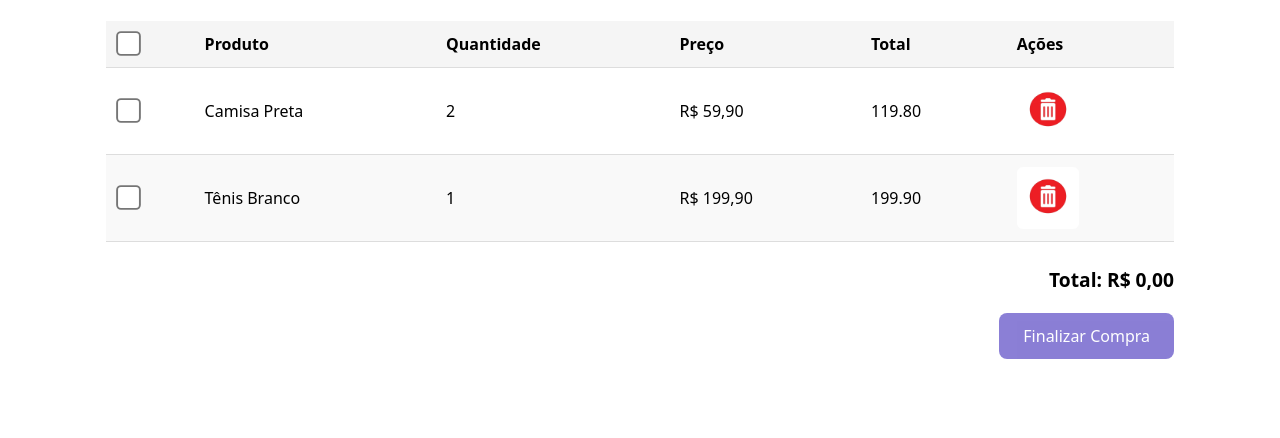
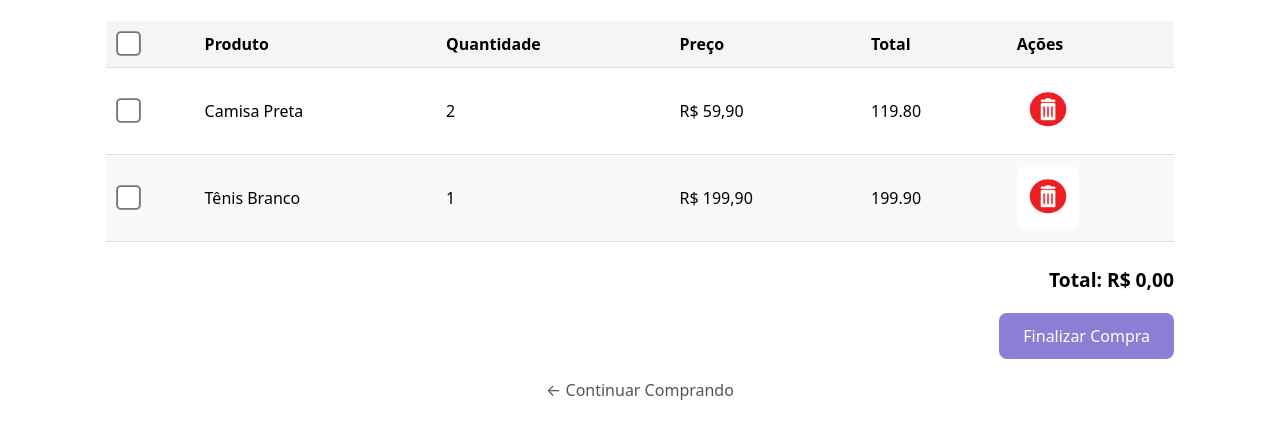
Before and after one commit to NicolasPortugal/atividade-extensao, a plain HTML site: page cart.html in a window 1280 px wide. Shown: the part 188-626 px from the top of the page. Drawn offline with Linux system fonts and the light colour scheme.

Commit message:
ui: Adicionar botão Continuar Comprando

```diff
--- a/cart.html
+++ b/cart.html
@@ -63,6 +63,10 @@
     <p class="total" id="total">Total: R$ 319,70</p>
 
     <a href="#" class="btn-finalizar" id="finalizar-btn">Finalizar Compra</a>
+
+    <div style="margin-top: 20px; text-align: center;">
+      <a href="loja.html" style="text-decoration: none; color: #555;">&larr; Continuar Comprando</a>
+    </div>
   </main>
 
   <script src="./js/script.js"></script>
```
